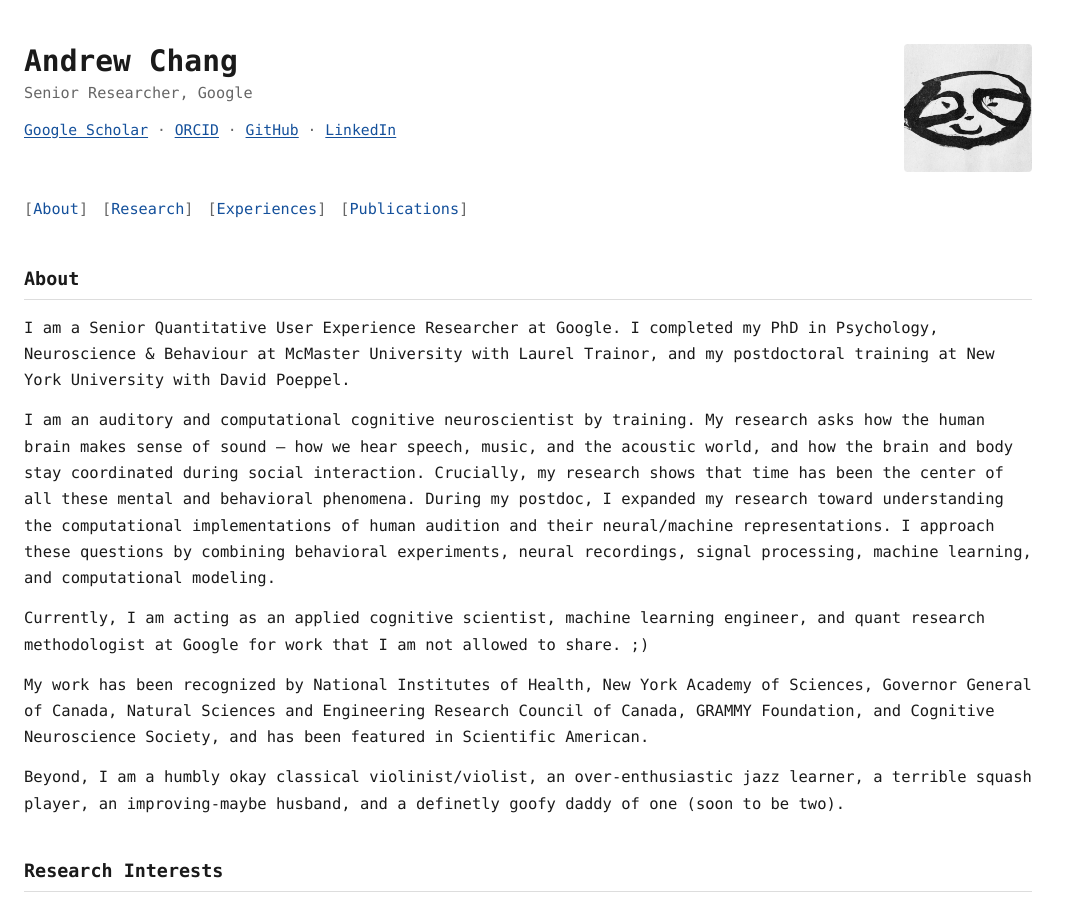
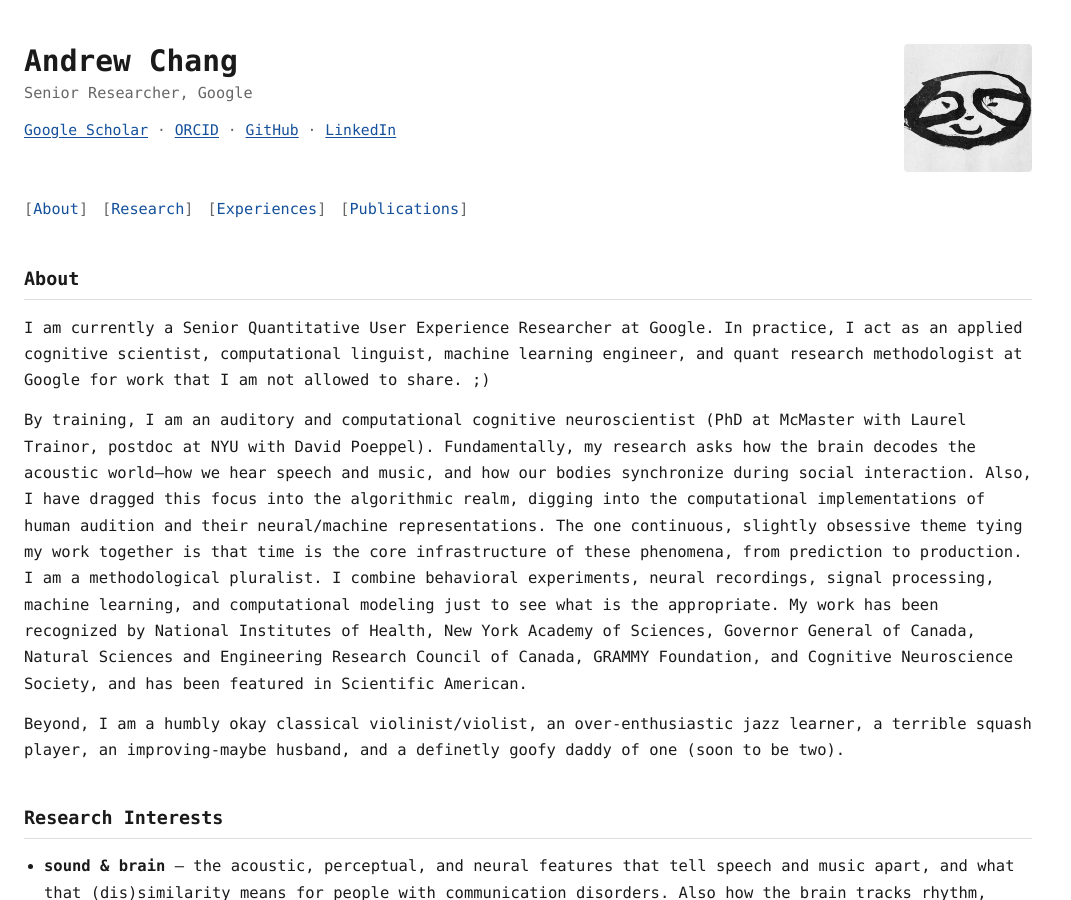
Before and after one commit to curlsloth/curlsloth.github.io, a Jekyll site: the page built from index.md, in a window 1280 px wide and 900 px high. Shown: the whole window, without its empty margins (0-1071 px from the left). Built offline with Jekyll 4.4.1, drawn with Linux system fonts in a browser that asks for light colours.

Commit message:
Update index.md to enhance the About section and clarify research background

```diff
--- a/index.md
+++ b/index.md
@@ -6,13 +6,9 @@ title: Andrew Chang
 <section id="about" markdown="1">
 ## About
 
-I am a Senior Quantitative User Experience Researcher at Google. I completed my PhD in Psychology, Neuroscience & Behaviour at McMaster University with Laurel Trainor, and my postdoctoral training at New York University with David Poeppel.
+I am currently a Senior Quantitative User Experience Researcher at Google. In practice, I act as an applied cognitive scientist, computational linguist, machine learning engineer, and quant research methodologist at Google for work that I am not allowed to share. ;)
 
-I am an auditory and computational cognitive neuroscientist by training. My research asks how the human brain makes sense of sound — how we hear speech, music, and the acoustic world, and how the brain and body stay coordinated during social interaction. Crucially, my research shows that time has been the center of all these mental and behavioral phenomena. During my postdoc, I expanded my research toward understanding the computational implementations of human audition and their neural/machine representations. I approach these questions by combining behavioral experiments, neural recordings, signal processing, machine learning, and computational modeling.
-
-Currently, I am acting as an applied cognitive scientist, machine learning engineer, and quant research methodologist at Google for work that I am not allowed to share. ;)
-
-My work has been recognized by National Institutes of Health, New York Academy of Sciences, Governor General of Canada, Natural Sciences and Engineering Research Council of Canada, GRAMMY Foundation, and Cognitive Neuroscience Society, and has been featured in Scientific American.
+By training, I am an auditory and computational cognitive neuroscientist (PhD at McMaster with Laurel Trainor, postdoc at NYU with David Poeppel). Fundamentally, my research asks how the brain decodes the acoustic world—how we hear speech and music, and how our bodies synchronize during social interaction. Also, I have dragged this focus into the algorithmic realm, digging into the computational implementations of human audition and their neural/machine representations. The one continuous, slightly obsessive theme tying my work together is that time is the core infrastructure of these phenomena, from prediction to production. I am a methodological pluralist. I combine behavioral experiments, neural recordings, signal processing, machine learning, and computational modeling just to see what is the appropriate. My work has been recognized by National Institutes of Health, New York Academy of Sciences, Governor General of Canada, Natural Sciences and Engineering Research Council of Canada, GRAMMY Foundation, and Cognitive Neuroscience Society, and has been featured in Scientific American.
 
 Beyond, I am a humbly okay classical violinist/violist, an over-enthusiastic jazz learner, a terrible squash player, an improving-maybe husband, and a definetly goofy daddy of one (soon to be two).
 
```
